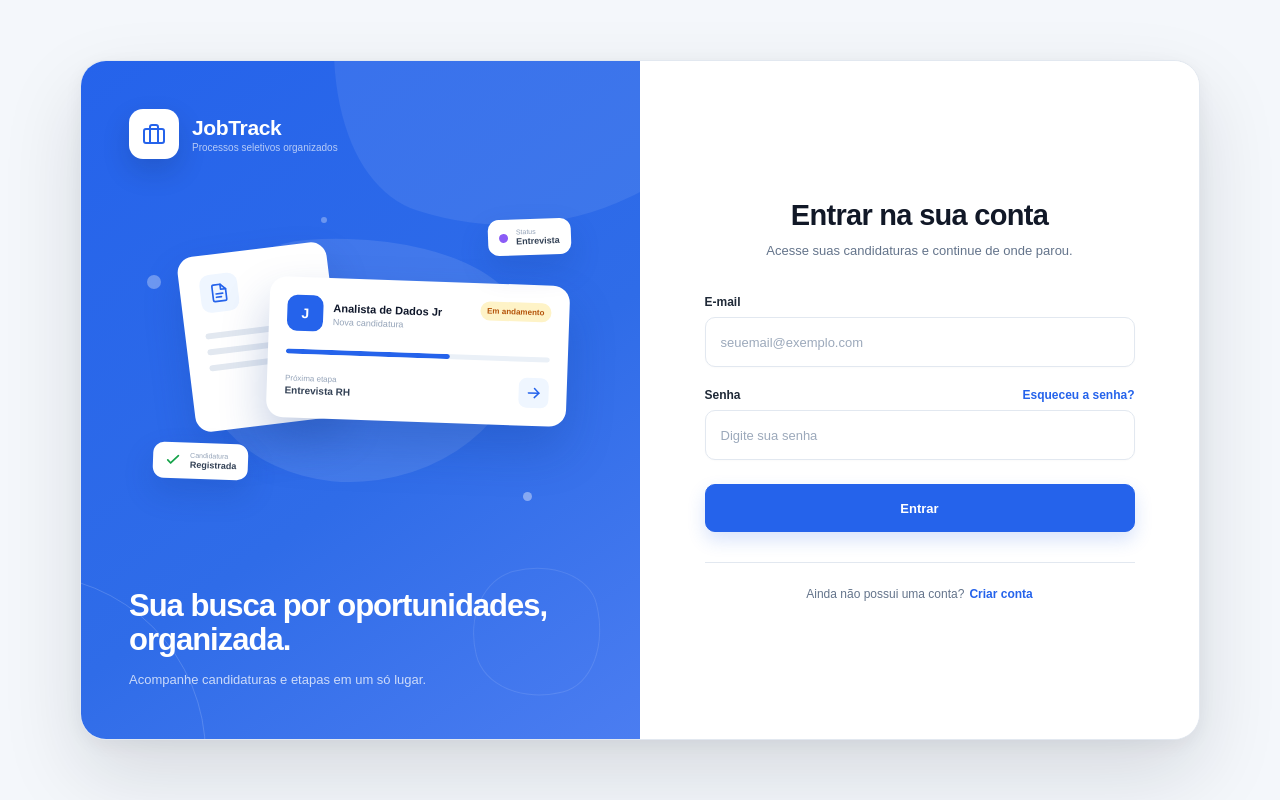
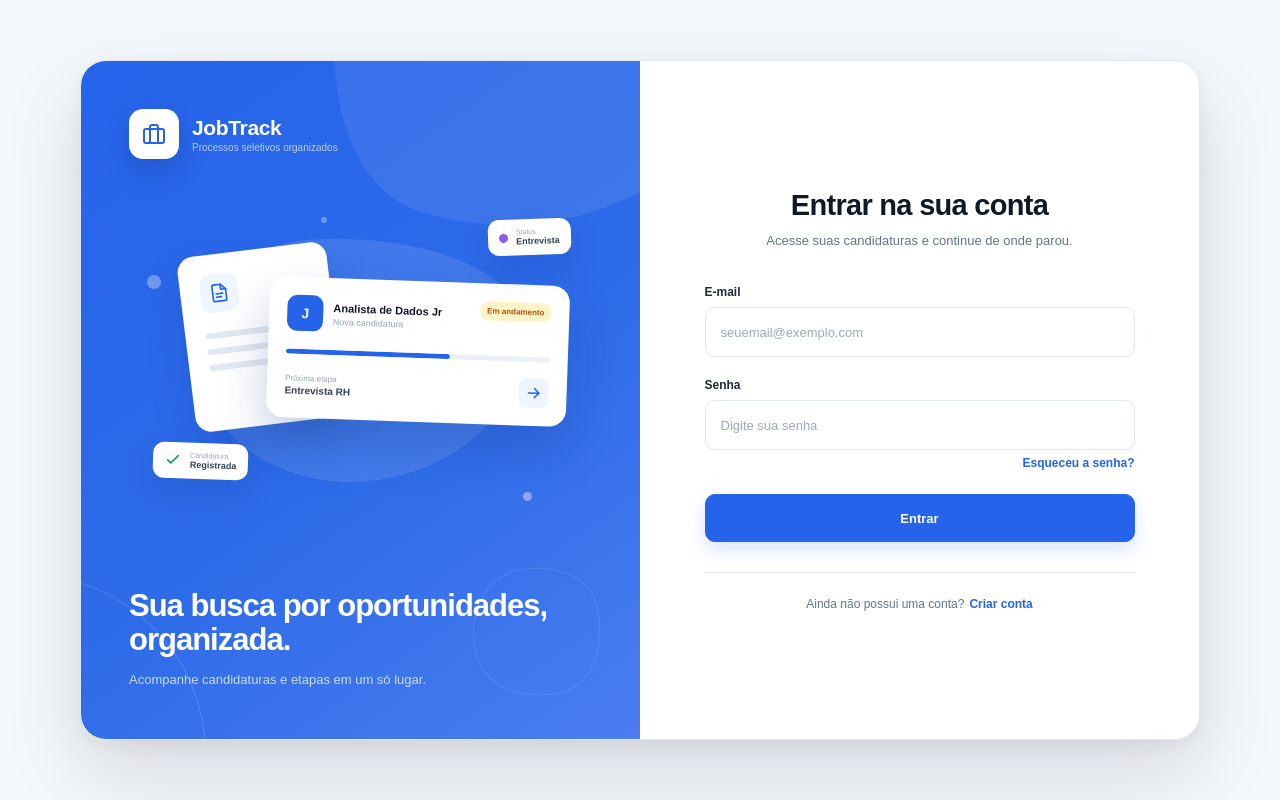
Before and after one commit to alanrantes/JobTrack, a React (Vite) app: page / in a window 1280 px wide. Built offline with nearby package versions, Linux system fonts and the light colour scheme; no server answers.

Commit message:
feat: Correção de bug

```diff
--- a/src/components/Auth/Auth.css
+++ b/src/components/Auth/Auth.css
@@ -459,6 +459,14 @@
   gap: 21px;
 }
 
+/* Ação abaixo do campo */
+
+.auth-field-action {
+  display: flex;
+  justify-content: flex-end;
+  margin-top: -2px;
+}
+
 .auth-forgot {
   font-size: 12px;
 }
--- a/src/components/Auth/Auth.jsx
+++ b/src/components/Auth/Auth.jsx
@@ -417,14 +417,7 @@ function AuthField({
 }) {
   return (
     <div className="form-field">
-      {action ? (
-        <div className="form-label-row">
-          <label htmlFor={`auth-${name}`}>{label}</label>
-          {action}
-        </div>
-      ) : (
-        <label htmlFor={`auth-${name}`}>{label}</label>
-      )}
+      <label htmlFor={`auth-${name}`}>{label}</label>
 
       <input
         className="form-control"
@@ -435,6 +428,12 @@ function AuthField({
       />
 
       {helper && <span className="form-help">{helper}</span>}
+
+      {action && (
+        <div className="auth-field-action">
+          {action}
+        </div>
+      )}
     </div>
   )
 }
```
